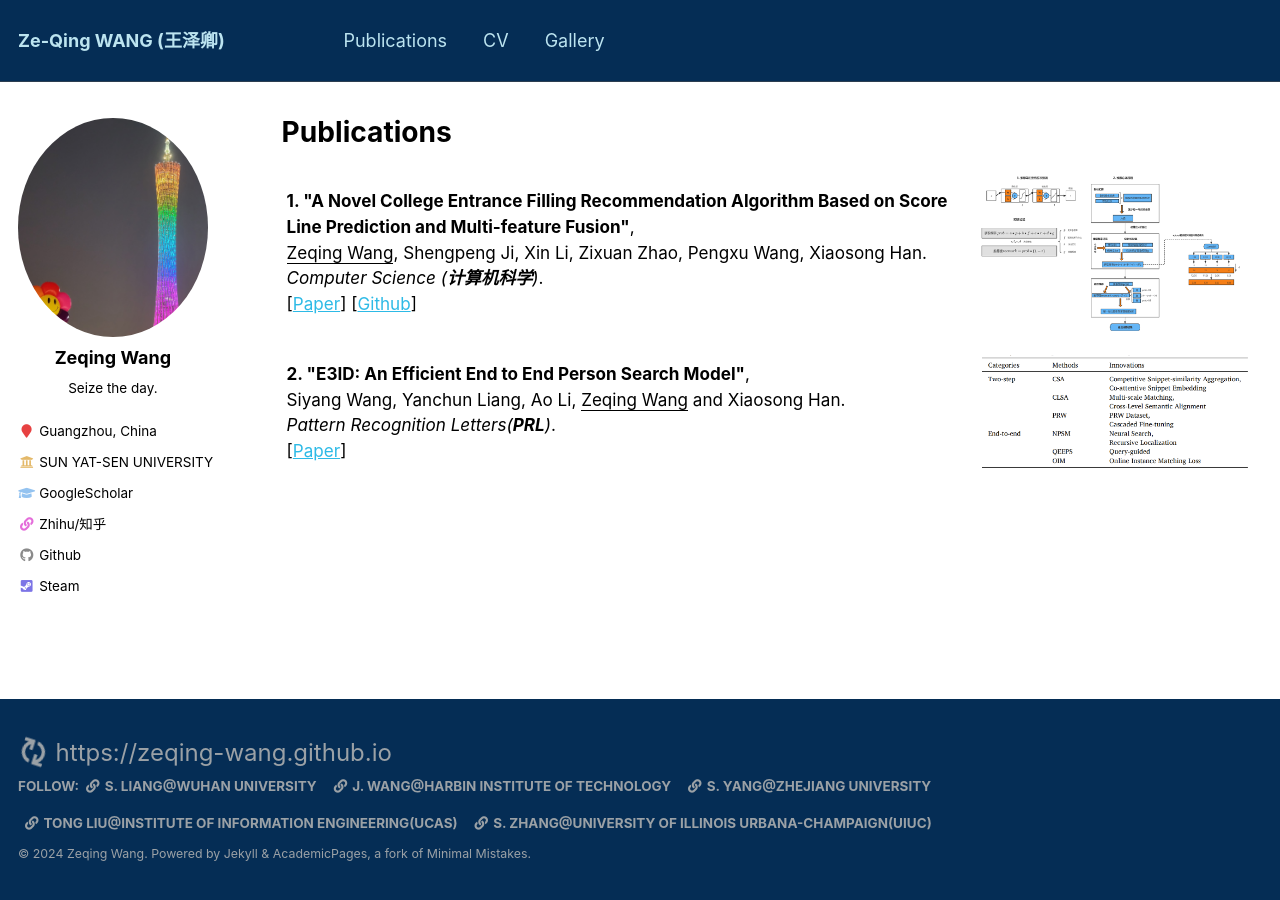
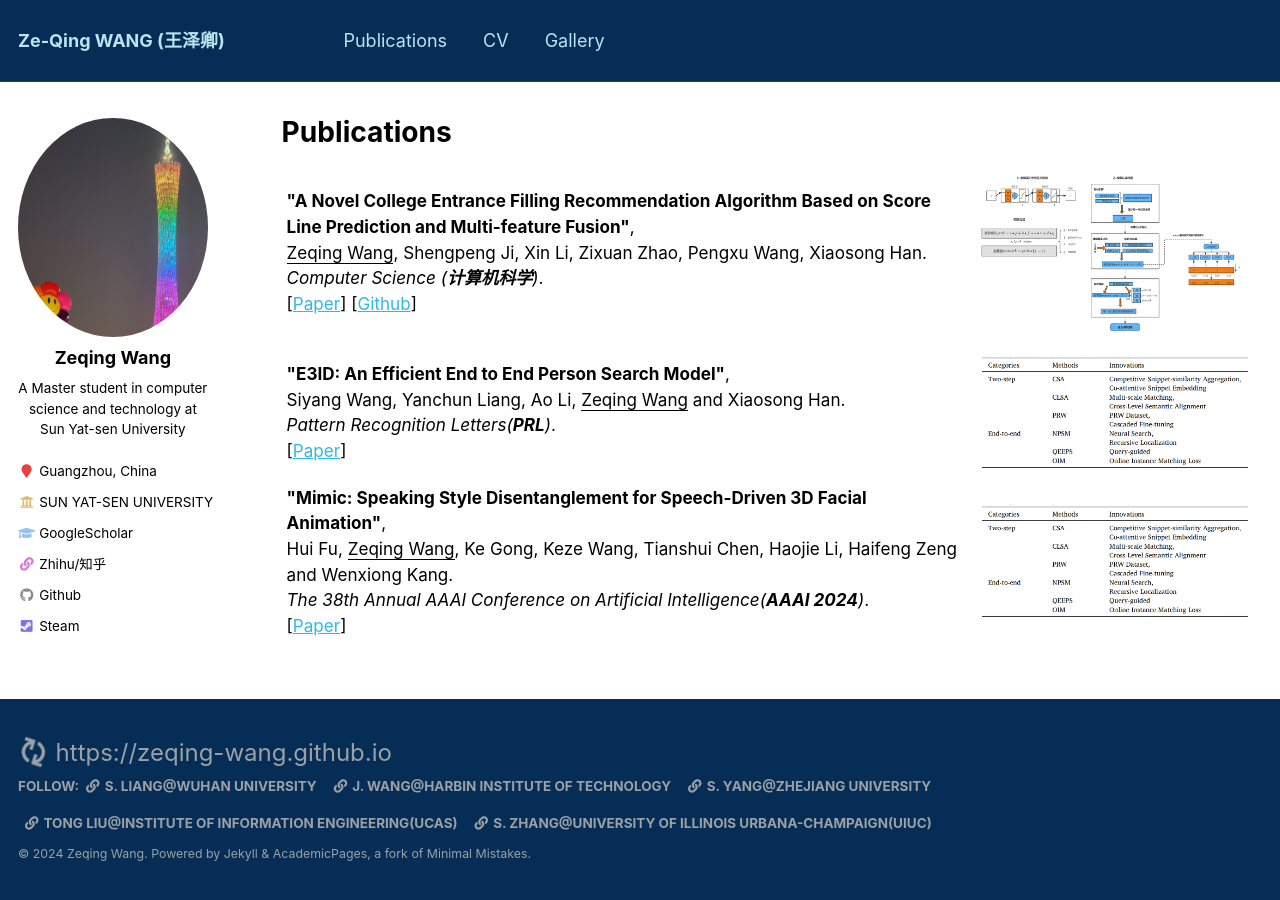
Before and after one commit to Zeqing-Wang/Zeqing-Wang.github.io, a Jekyll site: the page built from _pages/publications.md, in a window 1280 px wide. Built offline with Jekyll 4.4.1, drawn with Linux system fonts in a browser that asks for light colours.

Commit message:
add info

````diff
--- a/_config.yml
+++ b/_config.yml
@@ -82,7 +82,7 @@ analytics:
 author:
   name             : "Zeqing Wang"
   avatar           : "profile.jpg"
-  bio              : "Seize the day."
+  bio              : "A Master student in computer science and technology at Sun Yat-sen University"
   location         : "Guangzhou, China"
   employer         : "SUN YAT-SEN UNIVERSITY"
   employer_site    : "https://www.sysu.edu.cn/"
--- a/_pages/publications.md
+++ b/_pages/publications.md
@@ -18,7 +18,7 @@ author_profile: true
 <table style="width:100%;border:None;border-spacing:0px;border-collapse:separate;margin-right:0;margin-left:0;font-size:0.95em;">
   <tr>
     <td style="padding:5px;width:70%;vertical-align:middle;border-right:none;border-bottom:none;">
-      <b>1. "A Novel College Entrance Filling Recommendation Algorithm Based on Score Line Prediction and Multi-feature Fusion"</b>,
+      <b>"A Novel College Entrance Filling Recommendation Algorithm Based on Score Line Prediction and Multi-feature Fusion"</b>,
       <br>
       <u>Zeqing Wang</u>, Shengpeng Ji, Xin Li, Zixuan Zhao, Pengxu Wang, Xiaosong Han.
       <br>
@@ -36,7 +36,7 @@ author_profile: true
 
   <tr>
     <td style="padding:5px;width:70%;vertical-align:middle;border-right:none;border-bottom:none;">
-      <b>2. "E3ID: An Efficient End to End Person Search Model"</b>,
+      <b>"E3ID: An Efficient End to End Person Search Model"</b>,
       <br>
       Siyang Wang, Yanchun Liang, Ao Li, <u>Zeqing Wang</u> and Xiaosong Han.
       <br>
@@ -50,120 +50,21 @@ author_profile: true
       </a>
     </td>
   </tr>
-</table>
-<!--
-```bib
-@article{liu2020mesa,
-  title={MESA: Boost Ensemble Imbalanced Learning with MEta-SAmpler},
-  author={Liu, Zhining and Wei, Pengfei and Jiang, Jing and Cao, Wei and Bian, Jiang and Chang, Yi},
-  journal={Advances in Neural Information Processing Systems},
-  volume={33},
-  year={2020}
-}
-``` -->
 
-
-<!-- <table style="width:100%;border:None;border-spacing:0px;border-collapse:separate;margin-right:0;margin-left:0;font-size:0.95em;">
   <tr>
     <td style="padding:5px;width:70%;vertical-align:middle;border-right:none;border-bottom:none;">
-      <b>2. "Self-paced Ensemble for Highly Imbalanced Massive Data Classification"</b>,
+      <b>"Mimic: Speaking Style Disentanglement for Speech-Driven 3D Facial Animation"</b>,
       <br>
-      <u>Zhining Liu</u>,
-      <a href="https://weicao1990.github.io/"> Wei Cao</a>,
-      <a href="https://scholar.google.com/citations?user=uBo3SJcAAAAJ&hl=en"> Zhifeng Gao</a>,
-      <a href="https://scholar.google.com/citations?user=pZBEnY8AAAAJ&hl=zh-CN"> Jiang Bian</a>,
-      <a href="https://scholar.google.com/citations?user=EezEcbgAAAAJ&hl=en"> Hechang Chen</a>,
-      <a href="http://yichang-cs.com/"> Yi Chang</a>,
-      <a href="https://www.microsoft.com/en-us/research/people/tyliu/"> Tie-Yan Liu</a>,
+      Hui Fu, <u>Zeqing Wang</u>, Ke Gong, Keze Wang, Tianshui Chen, Haojie Li, Haifeng Zeng and Wenxiong Kang.
       <br>
-      <i>in 36th IEEE International Conference on Data Engineering (<b>ICDE 2020</b>).</i>
+      <i>The 38th Annual AAAI Conference on Artificial Intelligence(<b>AAAI 2024</b>)</i>.
       <br>
-      [<a href="https://arxiv.org/pdf/1909.03500v3.pdf">PDF</a>]
-      [<a href="https://arxiv.org/abs/1909.03500v3">arXiv</a>]
-      [<a href="https://www.bilibili.com/video/BV1Fg411L7gk">Video(bilibili)</a>]
-      [<a href="{{ site.baseurl }}files/ICDE_2020_SPE_slides.pdf">Slides</a>]
-      [<a href="https://zhuanlan.zhihu.com/p/86891438">Zhihu/知乎</a>]
-      [<a href="https://github.com/ZhiningLiu1998/self-paced-ensemble">Github</a>]
-      [<a href="https://pypi.org/project/self-paced-ensemble">PyPI</a>]
+      [<a href="https://www.sciencedirect.com/science/article/pii/S0167865523003094">Paper</a>]
     </td>
     <td style="padding:10px;width:30%;vertical-align:middle;border-right:none;border-bottom:none;">
-      <a href="/images/spe.png">
-      <img src='/images/spe.png' width="300">
+      <a href="/images/e3id.png">
+      <img src='/images/e3id.png' width="300">
       </a>
     </td>
   </tr>
 </table>
-
-  ```bib
-  @inproceedings{liu2020self,
-    title={Self-paced Ensemble for Highly Imbalanced Massive Data Classification},
-    author={Liu, Zhining and Cao, Wei and Gao, Zhifeng and Bian, Jiang and Chen, Hechang and Chang, Yi and Liu, Tie-Yan},
-    booktitle={2020 IEEE 36th International Conference on Data Engineering (ICDE)},
-    pages={841--852},
-    year={2020},
-    organization={IEEE}
-  }
-  ```
-
-
-<table style="width:100%;border:None;border-spacing:0px;border-collapse:separate;margin-right:0;margin-left:0;font-size:0.95em;">
-  <tr>
-    <td style="padding:5px;width:70%;vertical-align:middle;border-right:none;border-bottom:none;">
-      <b>3. "Towards Inter-class and Intra-class Imbalance in Class-imbalanced Learning"</b>,
-      <br>
-      <u>Zhining Liu</u>, et al. <i>Preprint</i>.
-      <br>
-      [<a href="https://arxiv.org/pdf/2111.12791.pdf">PDF</a>]
-      [<a href="https://arxiv.org/abs/2111.12791">arXiv</a>]
-      [<a href="https://github.com/ICDE2022Sub/duplebalance">Github</a>]
-      [<a href="https://duplebalance.readthedocs.io/">Documentation</a>]
-    </td>
-    <td style="padding:10px;width:30%;vertical-align:middle;border-right:none;border-bottom:none;">
-      <a href="/images/dube.png">
-      <img src='/images/dube.png' width="300">
-      </a>
-    </td>
-  </tr>
-</table>
-
-```bib
-@article{liu2021towards,
-  title={Towards Inter-class and Intra-class Imbalance in Class-imbalanced Learning},
-  author={Liu, Zhining and Wei, Pengfei and Wei, Zhepei and Yu, Boyang and Jiang, Jing and Cao, Wei and Bian, Jiang and Chang, Yi},
-  journal={arXiv preprint arXiv:2111.12791},
-  year={2021}
-}
-```
-
-
-<table style="width:100%;border:None;border-spacing:0px;border-collapse:separate;margin-right:0;margin-left:0;font-size:0.95em;">
-  <tr>
-    <td style="padding:5px;width:70%;vertical-align:middle;border-right:none;border-bottom:none;">
-      <b>4. "IMBENS: Ensemble Class-imbalanced Learning in Python"</b>,
-      <br>
-      <u>Zhining Liu</u>, et al. <i>Preprint</i>.
-      <br>
-      [<a href="https://arxiv.org/pdf/2111.12776.pdf">PDF</a>]
-      [<a href="https://arxiv.org/abs/2111.12776">arXiv</a>]
-      [<a href="https://zhuanlan.zhihu.com/p/376572330">Zhihu/知乎</a>]
-      [<a href="https://github.com/ZhiningLiu1998/imbalanced-ensemble">Github</a>]
-      [<a href="https://imbalanced-ensemble.readthedocs.io/">Documentation</a>]
-      [<a href="https://imbalanced-ensemble.readthedocs.io/en/latest/auto_examples/index.html#">Example Gallery</a>]
-      [<a href="https://pypi.org/project/imbalanced-ensemble/">PyPI</a>]
-    </td>
-    <td style="padding:10px;width:30%;vertical-align:middle;border-right:none;border-bottom:none;">
-      <a href="/images/imbens.png">
-      <img src='/images/imbens.png' width="300">
-      </a>
-    </td>
-  </tr>
-</table>
-
-```bib
-@article{liu2021imbens,
-  title={IMBENS: Ensemble Class-imbalanced Learning in Python},
-  author={Liu, Zhining and Wei, Zhepei and Yu, Erxin and Huang, Qiang and Guo, Kai and Yu, Boyang and Cai, Zhaonian and Ye, Hangting and Cao, Wei and Bian, Jiang and Wei, Pengfei and Jiang, Jing and Chang, Yi},
-  journal={arXiv preprint arXiv:2111.12776},
-  year={2021}
-}
-``` -->
````
Also changed, not shown: 1 other file.
